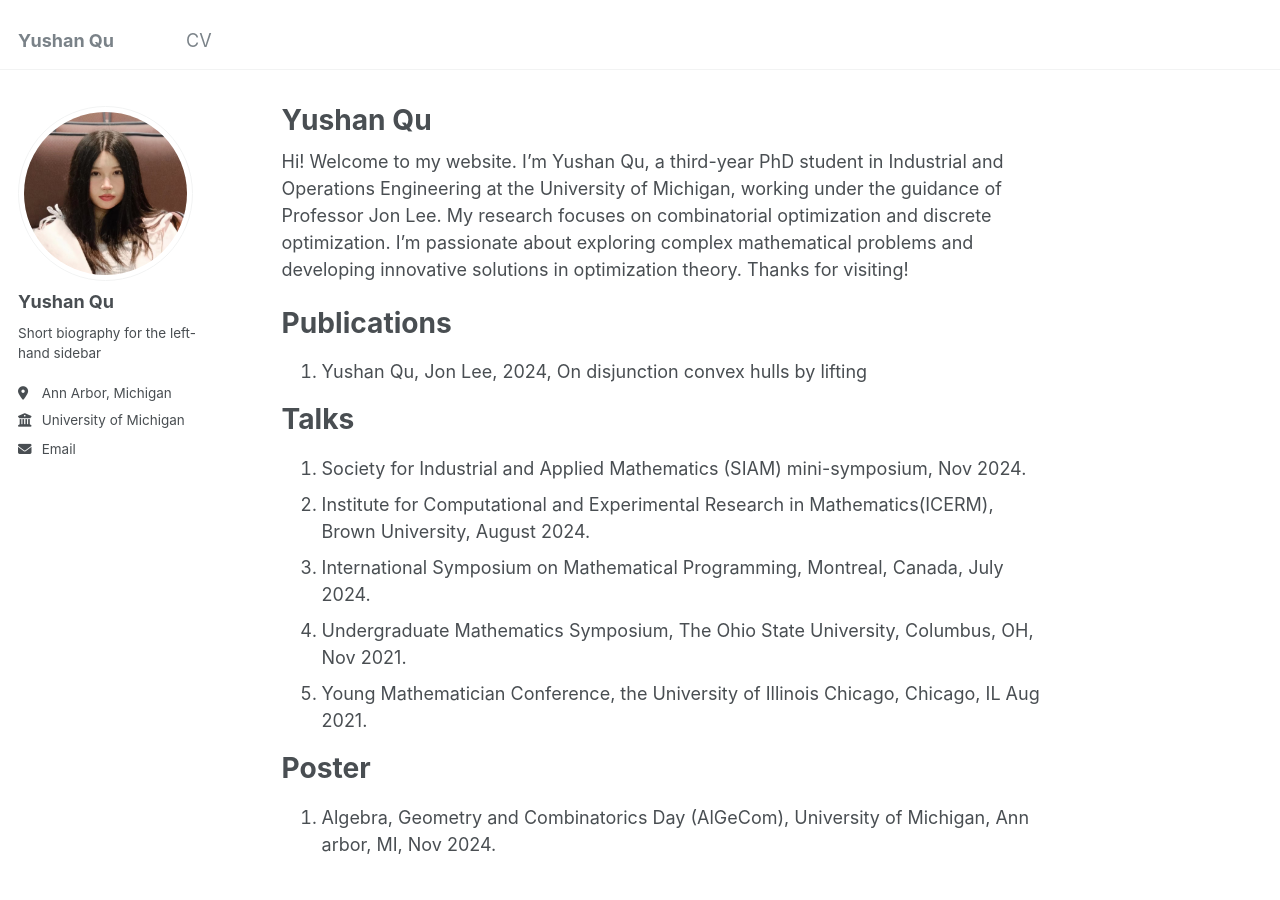
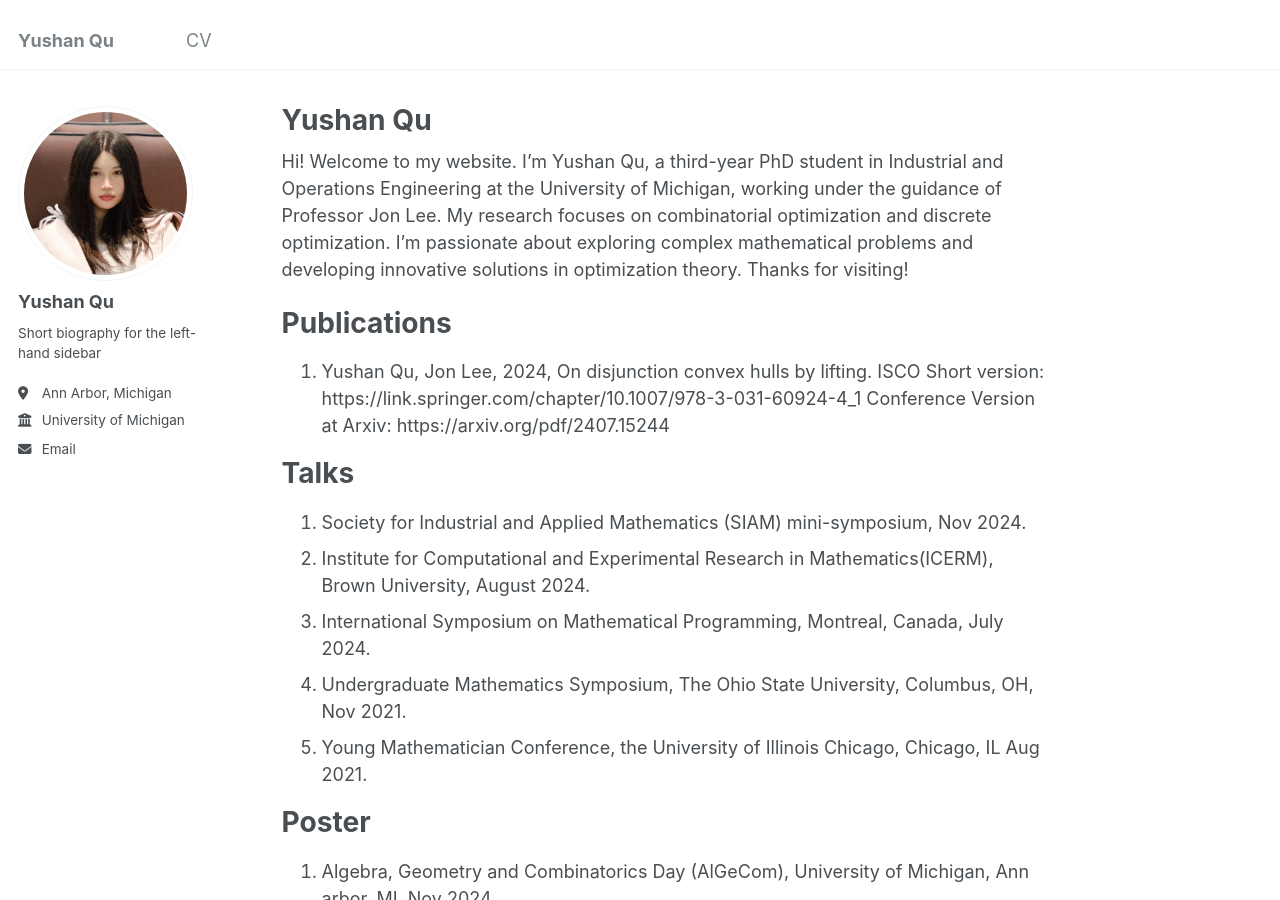
Before and after one commit to yushanqu/yushanqu.github.io, a Jekyll site: the page built from _pages/about.md, in a window 1280 px wide and 900 px high. Built offline with Jekyll 4.4.1, drawn with Linux system fonts in a browser that asks for light colours.

Commit message:
Update about.md

```diff
--- a/_pages/about.md
+++ b/_pages/about.md
@@ -11,7 +11,9 @@ Hi! Welcome to my website. I’m Yushan Qu, a third-year PhD student in Industri
 
 Publications
 ======
-1. Yushan Qu, Jon Lee, 2024, On disjunction convex hulls by lifting
+1. Yushan Qu, Jon Lee, 2024, On disjunction convex hulls by lifting.
+ISCO Short version: https://link.springer.com/chapter/10.1007/978-3-031-60924-4_1
+Conference Version at Arxiv: https://arxiv.org/pdf/2407.15244
 <!--1. ISMP, Montreal, Canada, July 2024-->
 
 Talks
```
